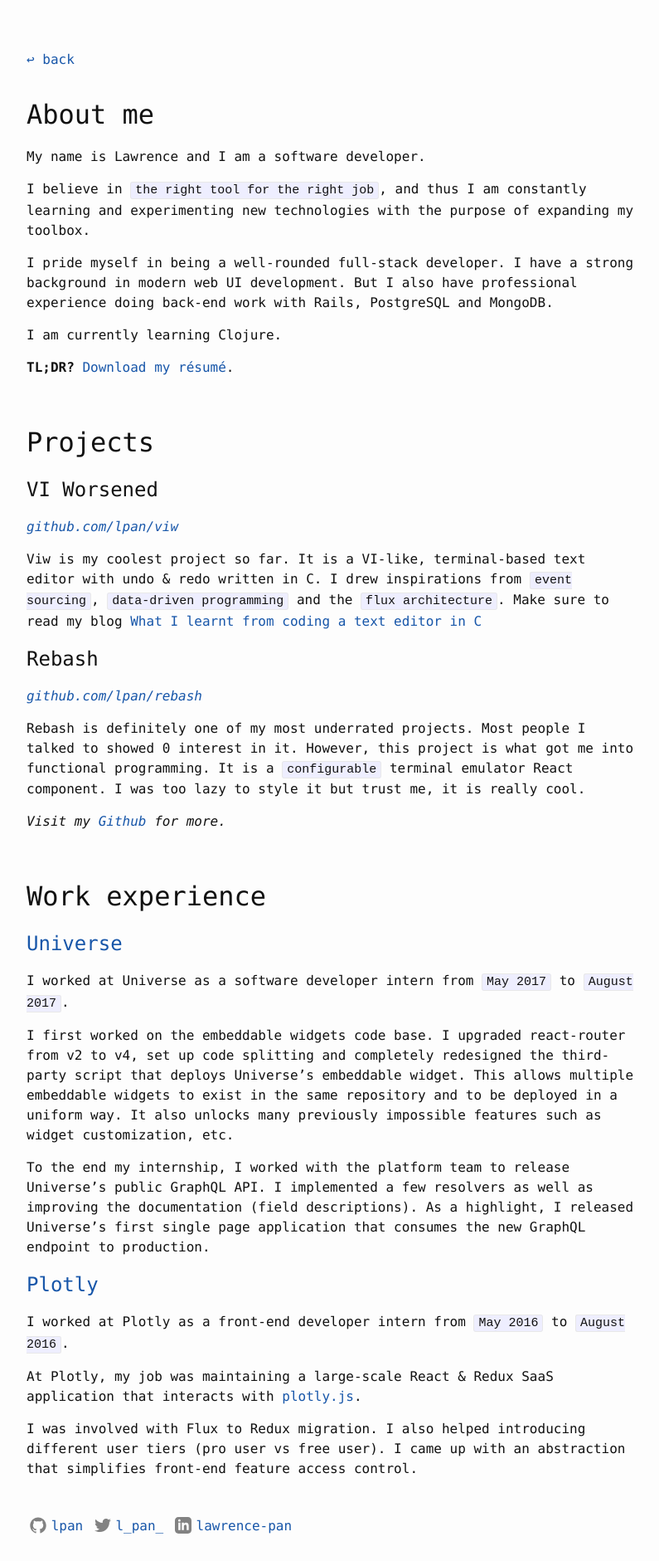
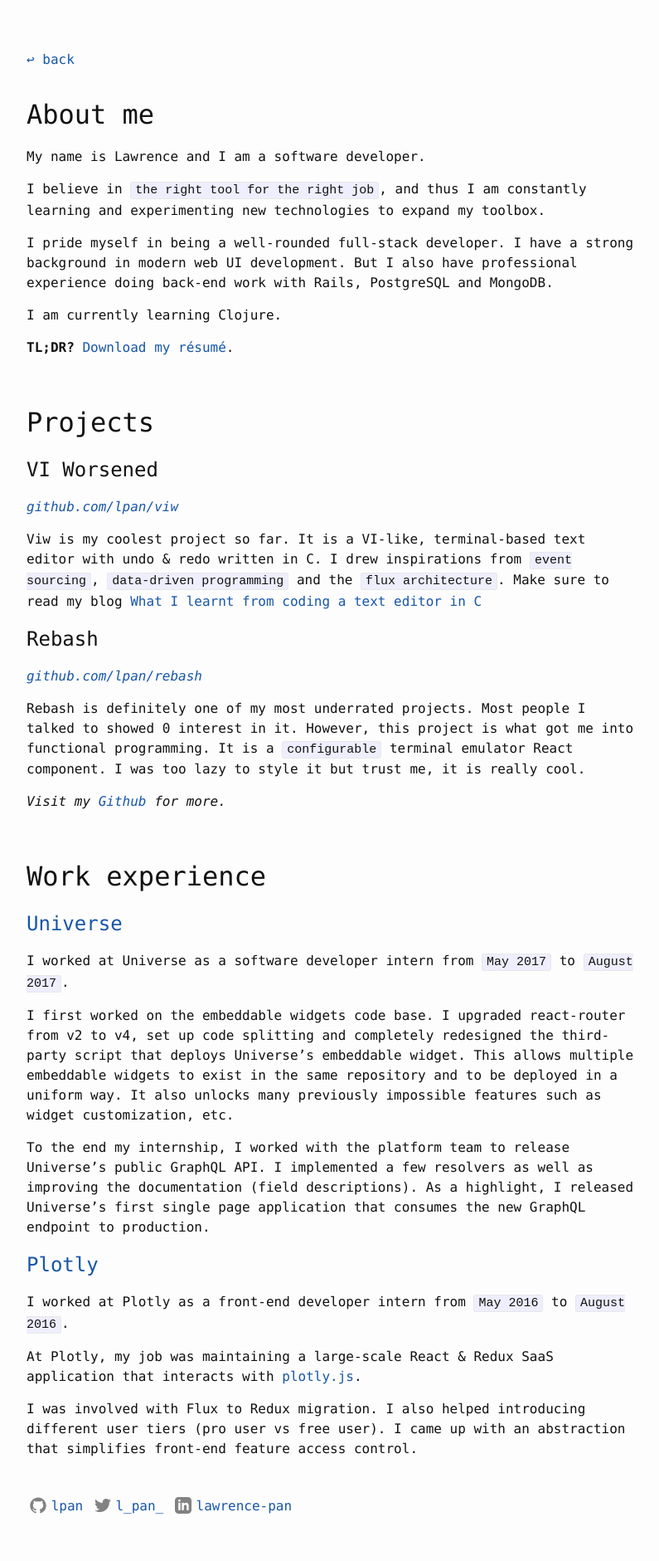
Before and after one commit to lpan/lpan.github.io, a Jekyll site: the page built from about.md, in a window 1280 px wide. Shown: the whole page at 83% size, without its empty margins (238-1033 px from the left). Built offline with Jekyll 4.4.1, drawn with Linux system fonts in a browser that asks for light colours; after the commit the page ends 1857 px from its top, so only the background shows below that.

Commit message:
fix bad sentence

```diff
--- a/about.md
+++ b/about.md
@@ -9,8 +9,7 @@ permalink: /about/
 My name is Lawrence and I am a software developer.
 
 I believe in `the right tool for the right job`, and thus I am constantly
-learning and experimenting new technologies with the purpose of expanding my
-toolbox.
+learning and experimenting new technologies to expand my toolbox.
 
 I pride myself in being a well-rounded full-stack developer. I have a strong
 background in modern web UI development. But I also have professional experience
```
